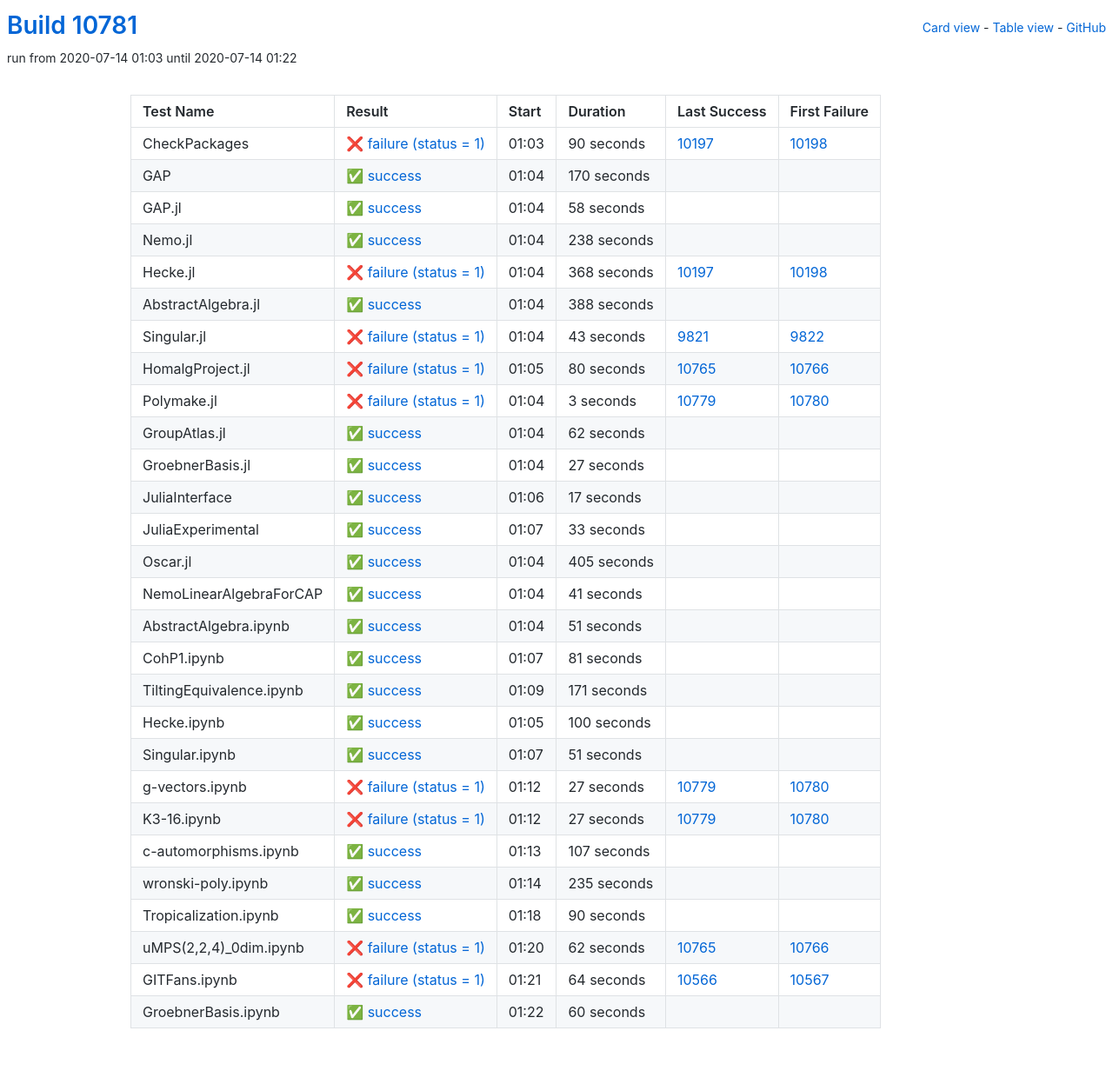
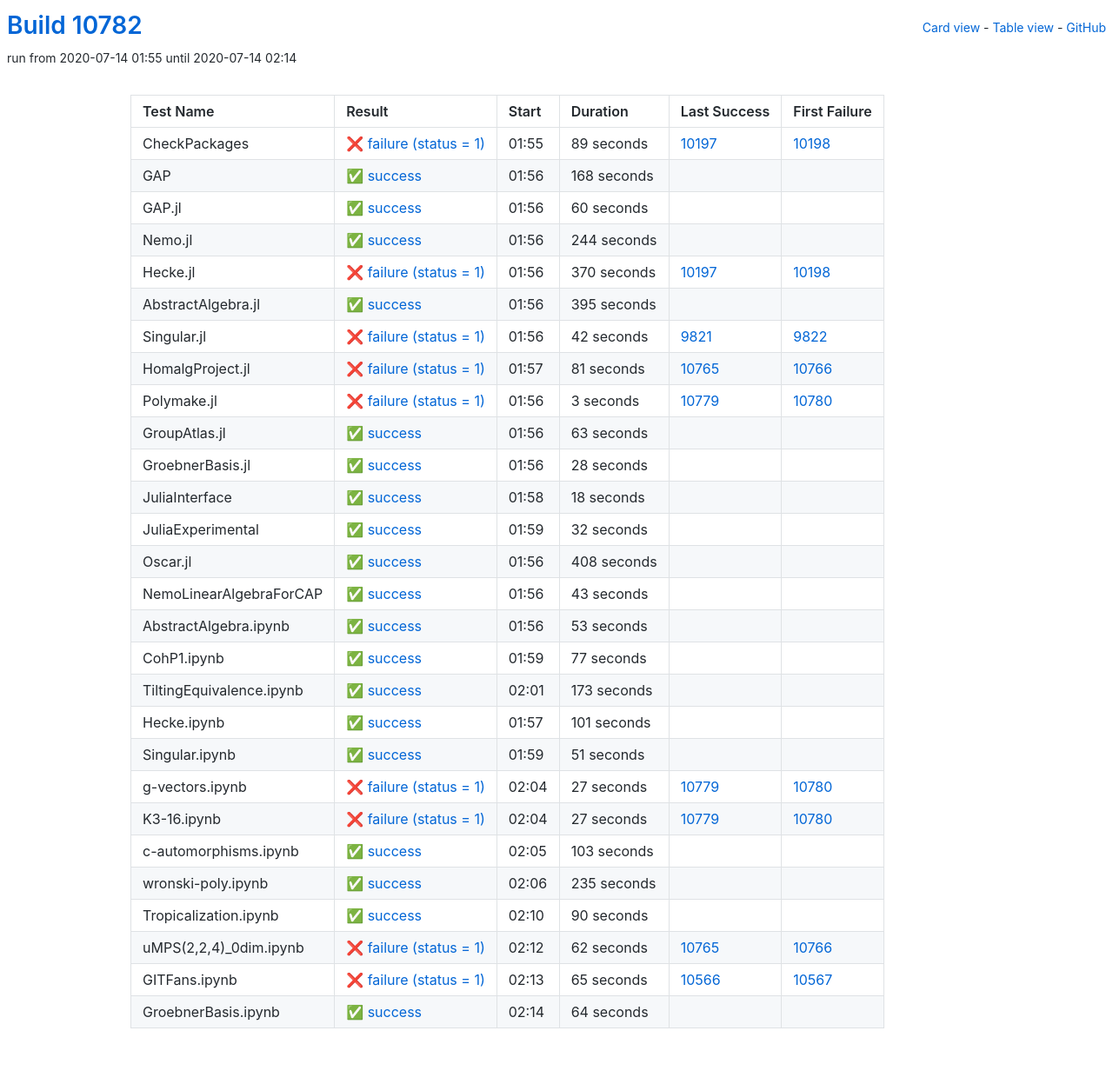
Before and after one commit to oscar-system/oscar-ci-status, a Jekyll site: the page built from table.html, in a window 1280 px wide. Shown: the whole page at 87% size. Built offline with Jekyll 4.4.1, drawn with Linux system fonts in a browser that asks for light colours.

Commit message:
Build #10782

```diff
--- a/_data/ci.yml
+++ b/_data/ci.yml
@@ -1,6 +1,6 @@
 ---
-build: 10781
-build_url: https://oscarci.mathematik.uni-kl.de/job/oscar/10781/
+build: 10782
+build_url: https://oscarci.mathematik.uni-kl.de/job/oscar/10782/
 job: oscar
 organization: oscar-system
 repo: oscar-ci-status
@@ -8,104 +8,104 @@
 tests:
 - name: CheckPackages
   id: checkpackages
-  log: https://oscarci.mathematik.uni-kl.de/job/oscar/10781/artifact/logs/build-10781/CheckPackages.log
-  start: 2020-07-14 01:03
+  log: https://oscarci.mathematik.uni-kl.de/job/oscar/10782/artifact/logs/build-10782/CheckPackages.log
+  start: 2020-07-14 01:55
   success: false
   exitcode: 1
   status: failure
-  duration: 90
+  duration: 89
   last_success: 10197
   last_success_url: https://oscarci.mathematik.uni-kl.de/job/oscar/10197/
   first_failure: 10198
   first_failure_url: https://oscarci.mathematik.uni-kl.de/job/oscar/10198/
 - name: GAP
   id: gap
-  log: https://oscarci.mathematik.uni-kl.de/job/oscar/10781/artifact/logs/build-10781/GAP.log
-  start: 2020-07-14 01:04
+  log: https://oscarci.mathematik.uni-kl.de/job/oscar/10782/artifact/logs/build-10782/GAP.log
+  start: 2020-07-14 01:56
   success: true
   exitcode: 0
   status: success
-  duration: 170
+  duration: 168
   last_success: false
   last_success_url:
   first_failure: false
   first_failure_url:
 - name: GAP.jl
   id: gap-jl
-  log: https://oscarci.mathematik.uni-kl.de/job/oscar/10781/artifact/logs/build-10781/GAP.jl.log
-  start: 2020-07-14 01:04
+  log: https://oscarci.mathematik.uni-kl.de/job/oscar/10782/artifact/logs/build-10782/GAP.jl.log
+  start: 2020-07-14 01:56
   success: true
   exitcode: 0
   status: success
-  duration: 58
+  duration: 60
   last_success: false
   last_success_url:
   first_failure: false
   first_failure_url:
 - name: Nemo.jl
   id: nemo-jl
-  log: https://oscarci.mathematik.uni-kl.de/job/oscar/10781/artifact/logs/build-10781/Nemo.jl.log
-  start: 2020-07-14 01:04
+  log: https://oscarci.mathematik.uni-kl.de/job/oscar/10782/artifact/logs/build-10782/Nemo.jl.log
+  start: 2020-07-14 01:56
   success: true
   exitcode: 0
   status: success
-  duration: 238
+  duration: 244
   last_success: false
   last_success_url:
   first_failure: false
   first_failure_url:
 - name: Hecke.jl
   id: hecke-jl
-  log: https://oscarci.mathematik.uni-kl.de/job/oscar/10781/artifact/logs/build-10781/Hecke.jl.log
-  start: 2020-07-14 01:04
+  log: https://oscarci.mathematik.uni-kl.de/job/oscar/10782/artifact/logs/build-10782/Hecke.jl.log
+  start: 2020-07-14 01:56
   success: false
   exitcode: 1
   status: failure
-  duration: 368
+  duration: 370
   last_success: 10197
   last_success_url: https://oscarci.mathematik.uni-kl.de/job/oscar/10197/
   first_failure: 10198
   first_failure_url: https://oscarci.mathematik.uni-kl.de/job/oscar/10198/
 - name: AbstractAlgebra.jl
   id: abstractalgebra-jl
-  log: https://oscarci.mathematik.uni-kl.de/job/oscar/10781/artifact/logs/build-10781/AbstractAlgebra.jl.log
-  start: 2020-07-14 01:04
+  log: https://oscarci.mathematik.uni-kl.de/job/oscar/10782/artifact/logs/build-10782/AbstractAlgebra.jl.log
+  start: 2020-07-14 01:56
   success: true
   exitcode: 0
   status: success
-  duration: 388
+  duration: 395
   last_success: false
   last_success_url:
   first_failure: false
   first_failure_url:
 - name: Singular.jl
   id: singular-jl
-  log: https://oscarci.mathematik.uni-kl.de/job/oscar/10781/artifact/logs/build-10781/Singular.jl.log
-  start: 2020-07-14 01:04
+  log: https://oscarci.mathematik.uni-kl.de/job/oscar/10782/artifact/logs/build-10782/Singular.jl.log
+  start: 2020-07-14 01:56
   success: false
   exitcode: 1
   status: failure
-  duration: 43
+  duration: 42
   last_success: 9821
   last_success_url: https://oscarci.mathematik.uni-kl.de/job/oscar/9821/
   first_failure: 9822
   first_failure_url: https://oscarci.mathematik.uni-kl.de/job/oscar/9822/
 - name: HomalgProject.jl
   id: homalgproject-jl
-  log: https://oscarci.mathematik.uni-kl.de/job/oscar/10781/artifact/logs/build-10781/HomalgProject.jl.log
-  start: 2020-07-14 01:05
+  log: https://oscarci.mathematik.uni-kl.de/job/oscar/10782/artifact/logs/build-10782/HomalgProject.jl.log
+  start: 2020-07-14 01:57
   success: false
   exitcode: 1
   status: failure
-  duration: 80
+  duration: 81
   last_success: 10765
   last_success_url: https://oscarci.mathematik.uni-kl.de/job/oscar/10765/
   first_failure: 10766
   first_failure_url: https://oscarci.mathematik.uni-kl.de/job/oscar/10766/
 - name: Polymake.jl
   id: polymake-jl
-  log: https://oscarci.mathematik.uni-kl.de/job/oscar/10781/artifact/logs/build-10781/Polymake.jl.log
-  start: 2020-07-14 01:04
+  log: https://oscarci.mathematik.uni-kl.de/job/oscar/10782/artifact/logs/build-10782/Polymake.jl.log
+  start: 2020-07-14 01:56
   success: false
   exitcode: 1
   status: failure
@@ -116,128 +116,128 @@
   first_failure_url: https://oscarci.mathematik.uni-kl.de/job/oscar/10780/
 - name: GroupAtlas.jl
   id: groupatlas-jl
-  log: https://oscarci.mathematik.uni-kl.de/job/oscar/10781/artifact/logs/build-10781/GroupAtlas.jl.log
-  start: 2020-07-14 01:04
+  log: https://oscarci.mathematik.uni-kl.de/job/oscar/10782/artifact/logs/build-10782/GroupAtlas.jl.log
+  start: 2020-07-14 01:56
   success: true
   exitcode: 0
   status: success
-  duration: 62
+  duration: 63
   last_success: false
   last_success_url:
   first_failure: false
   first_failure_url:
 - name: GroebnerBasis.jl
   id: groebnerbasis-jl
-  log: https://oscarci.mathematik.uni-kl.de/job/oscar/10781/artifact/logs/build-10781/GroebnerBasis.jl.log
-  start: 2020-07-14 01:04
+  log: https://oscarci.mathematik.uni-kl.de/job/oscar/10782/artifact/logs/build-10782/GroebnerBasis.jl.log
+  start: 2020-07-14 01:56
   success: true
   exitcode: 0
   status: success
-  duration: 27
+  duration: 28
   last_success: false
   last_success_url:
   first_failure: false
   first_failure_url:
 - name: JuliaInterface
   id: juliainterface
-  log: https://oscarci.mathematik.uni-kl.de/job/oscar/10781/artifact/logs/build-10781/JuliaInterface.log
-  start: 2020-07-14 01:06
+  log: https://oscarci.mathematik.uni-kl.de/job/oscar/10782/artifact/logs/build-10782/JuliaInterface.log
+  start: 2020-07-14 01:58
   success: true
   exitcode: 0
   status: success
-  duration: 17
+  duration: 18
   last_success: false
   last_success_url:
   first_failure: false
   first_failure_url:
 - name: JuliaExperimental
   id: juliaexperimental
-  log: https://oscarci.mathematik.uni-kl.de/job/oscar/10781/artifact/logs/build-10781/JuliaExperimental.log
-  start: 2020-07-14 01:07
+  log: https://oscarci.mathematik.uni-kl.de/job/oscar/10782/artifact/logs/build-10782/JuliaExperimental.log
+  start: 2020-07-14 01:59
   success: true
   exitcode: 0
   status: success
-  duration: 33
+  duration: 32
   last_success: false
   last_success_url:
   first_failure: false
   first_failure_url:
 - name: Oscar.jl
   id: oscar-jl
-  log: https://oscarci.mathematik.uni-kl.de/job/oscar/10781/artifact/logs/build-10781/Oscar.jl.log
-  start: 2020-07-14 01:04
+  log: https://oscarci.mathematik.uni-kl.de/job/oscar/10782/artifact/logs/build-10782/Oscar.jl.log
+  start: 2020-07-14 01:56
   success: true
   exitcode: 0
   status: success
-  duration: 405
+  duration: 408
   last_success: false
   last_success_url:
   first_failure: false
   first_failure_url:
 - name: NemoLinearAlgebraForCAP
   id: nemolinearalgebraforcap
-  log: https://oscarci.mathematik.uni-kl.de/job/oscar/10781/artifact/logs/build-10781/NemoLinearAlgebraForCAP.log
-  start: 2020-07-14 01:04
+  log: https://oscarci.mathematik.uni-kl.de/job/oscar/10782/artifact/logs/build-10782/NemoLinearAlgebraForCAP.log
+  start: 2020-07-14 01:56
   success: true
   exitcode: 0
   status: success
-  duration: 41
+  duration: 43
   last_success: false
   last_success_url:
   first_failure: false
   first_failure_url:
 - name: AbstractAlgebra.ipynb
   id: abstractalgebra-ipynb
-  log: https://oscarci.mathematik.uni-kl.de/job/oscar/10781/artifact/logs/build-10781/AbstractAlgebra.ipynb.log
-  start: 2020-07-14 01:04
+  log: https://oscarci.mathematik.uni-kl.de/job/oscar/10782/artifact/logs/build-10782/AbstractAlgebra.ipynb.log
+  start: 2020-07-14 01:56
   success: true
   exitcode: 0
   status: success
-  duration: 51
+  duration: 53
   last_success: false
   last_success_url:
   first_failure: false
   first_failure_url:
 - name: CohP1.ipynb
   id: cohp1-ipynb
-  log: https://oscarci.mathematik.uni-kl.de/job/oscar/10781/artifact/logs/build-10781/CohP1.ipynb.log
-  start: 2020-07-14 01:07
+  log: https://oscarci.mathematik.uni-kl.de/job/oscar/10782/artifact/logs/build-10782/CohP1.ipynb.log
+  start: 2020-07-14 01:59
   success: true
   exitcode: 0
   status: success
-  duration: 81
+  duration: 77
   last_success: false
   last_success_url:
   first_failure: false
   first_failure_url:
 - name: TiltingEquivalence.ipynb
   id: tiltingequivalence-ipynb
-  log: https://oscarci.mathematik.uni-kl.de/job/oscar/10781/artifact/logs/build-10781/TiltingEquivalence.ipynb.log
-  start: 2020-07-14 01:09
+  log: https://oscarci.mathematik.uni-kl.de/job/oscar/10782/artifact/logs/build-10782/TiltingEquivalence.ipynb.log
+  start: 2020-07-14 02:01
   success: true
   exitcode: 0
   status: success
-  duration: 171
+  duration: 173
   last_success: false
   last_success_url:
   first_failure: false
   first_failure_url:
 - name: Hecke.ipynb
   id: hecke-ipynb
-  log: https://oscarci.mathematik.uni-kl.de/job/oscar/10781/artifact/logs/build-10781/Hecke.ipynb.log
-  start: 2020-07-14 01:05
+  log: https://oscarci.mathematik.uni-kl.de/job/oscar/10782/artifact/logs/build-10782/Hecke.ipynb.log
+  start: 2020-07-14 01:57
   success: true
   exitcode: 0
   status: success
-  duration: 100
+  duration: 101
   last_success: false
   last_success_url:
   first_failure: false
   first_failure_url:
 - name: Singular.ipynb
   id: singular-ipynb
-  log: https://oscarci.mathematik.uni-kl.de/job/oscar/10781/artifact/logs/build-10781/Singular.ipynb.log
-  start: 2020-07-14 01:07
+  log: https://oscarci.mathematik.uni-kl.de/job/oscar/10782/artifact/logs/build-10782/Singular.ipynb.log
+  start: 2020-07-14 01:59
   success: true
   exitcode: 0
   status: success
@@ -248,8 +248,8 @@
   first_failure_url:
 - name: g-vectors.ipynb
   id: g-vectors-ipynb
-  log: https://oscarci.mathematik.uni-kl.de/job/oscar/10781/artifact/logs/build-10781/g-vectors.ipynb.log
-  start: 2020-07-14 01:12
+  log: https://oscarci.mathematik.uni-kl.de/job/oscar/10782/artifact/logs/build-10782/g-vectors.ipynb.log
+  start: 2020-07-14 02:04
   success: false
   exitcode: 1
   status: failure
@@ -260,8 +260,8 @@
   first_failure_url: https://oscarci.mathematik.uni-kl.de/job/oscar/10780/
 - name: K3-16.ipynb
   id: k3-16-ipynb
-  log: https://oscarci.mathematik.uni-kl.de/job/oscar/10781/artifact/logs/build-10781/K3-16.ipynb.log
-  start: 2020-07-14 01:12
+  log: https://oscarci.mathematik.uni-kl.de/job/oscar/10782/artifact/logs/build-10782/K3-16.ipynb.log
+  start: 2020-07-14 02:04
   success: false
   exitcode: 1
   status: failure
@@ -272,20 +272,20 @@
   first_failure_url: https://oscarci.mathematik.uni-kl.de/job/oscar/10780/
 - name: c-automorphisms.ipynb
   id: c-automorphisms-ipynb
-  log: https://oscarci.mathematik.uni-kl.de/job/oscar/10781/artifact/logs/build-10781/c-automorphisms.ipynb.log
-  start: 2020-07-14 01:13
+  log: https://oscarci.mathematik.uni-kl.de/job/oscar/10782/artifact/logs/build-10782/c-automorphisms.ipynb.log
+  start: 2020-07-14 02:05
   success: true
   exitcode: 0
   status: success
-  duration: 107
+  duration: 103
   last_success: false
   last_success_url:
   first_failure: false
   first_failure_url:
 - name: wronski-poly.ipynb
   id: wronski-poly-ipynb
-  log: https://oscarci.mathematik.uni-kl.de/job/oscar/10781/artifact/logs/build-10781/wronski-poly.ipynb.log
-  start: 2020-07-14 01:14
+  log: https://oscarci.mathematik.uni-kl.de/job/oscar/10782/artifact/logs/build-10782/wronski-poly.ipynb.log
+  start: 2020-07-14 02:06
   success: true
   exitcode: 0
   status: success
@@ -296,8 +296,8 @@
   first_failure_url:
 - name: Tropicalization.ipynb
   id: tropicalization-ipynb
-  log: https://oscarci.mathematik.uni-kl.de/job/oscar/10781/artifact/logs/build-10781/Tropicalization.ipynb.log
-  start: 2020-07-14 01:18
+  log: https://oscarci.mathematik.uni-kl.de/job/oscar/10782/artifact/logs/build-10782/Tropicalization.ipynb.log
+  start: 2020-07-14 02:10
   success: true
   exitcode: 0
   status: success
@@ -308,8 +308,8 @@
   first_failure_url:
 - name: uMPS(2,2,4)_0dim.ipynb
   id: umps-2-2-4-0dim-ipynb
-  log: https://oscarci.mathematik.uni-kl.de/job/oscar/10781/artifact/logs/build-10781/uMPS-2-2-4-_0dim.ipynb.log
-  start: 2020-07-14 01:20
+  log: https://oscarci.mathematik.uni-kl.de/job/oscar/10782/artifact/logs/build-10782/uMPS-2-2-4-_0dim.ipynb.log
+  start: 2020-07-14 02:12
   success: false
   exitcode: 1
   status: failure
@@ -320,24 +320,24 @@
   first_failure_url: https://oscarci.mathematik.uni-kl.de/job/oscar/10766/
 - name: GITFans.ipynb
   id: gitfans-ipynb
-  log: https://oscarci.mathematik.uni-kl.de/job/oscar/10781/artifact/logs/build-10781/GITFans.ipynb.log
-  start: 2020-07-14 01:21
+  log: https://oscarci.mathematik.uni-kl.de/job/oscar/10782/artifact/logs/build-10782/GITFans.ipynb.log
+  start: 2020-07-14 02:13
   success: false
   exitcode: 1
   status: failure
-  duration: 64
+  duration: 65
   last_success: 10566
   last_success_url: https://oscarci.mathematik.uni-kl.de/job/oscar/10566/
   first_failure: 10567
   first_failure_url: https://oscarci.mathematik.uni-kl.de/job/oscar/10567/
 - name: GroebnerBasis.ipynb
   id: groebnerbasis-ipynb
-  log: https://oscarci.mathematik.uni-kl.de/job/oscar/10781/artifact/logs/build-10781/GroebnerBasis.ipynb.log
-  start: 2020-07-14 01:22
+  log: https://oscarci.mathematik.uni-kl.de/job/oscar/10782/artifact/logs/build-10782/GroebnerBasis.ipynb.log
+  start: 2020-07-14 02:14
   success: true
   exitcode: 0
   status: success
-  duration: 60
+  duration: 64
   last_success: false
   last_success_url:
   first_failure: false
```
Also changed, not shown: README.md.
